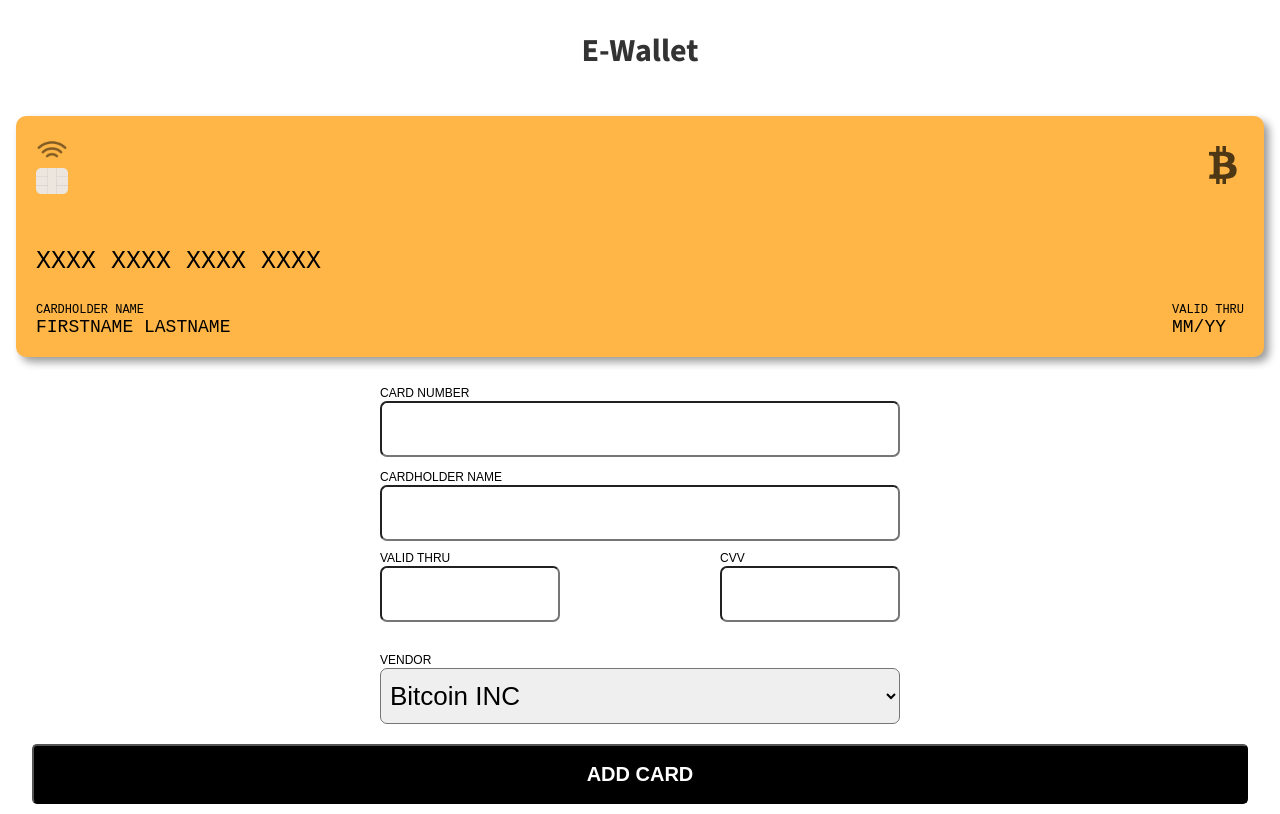
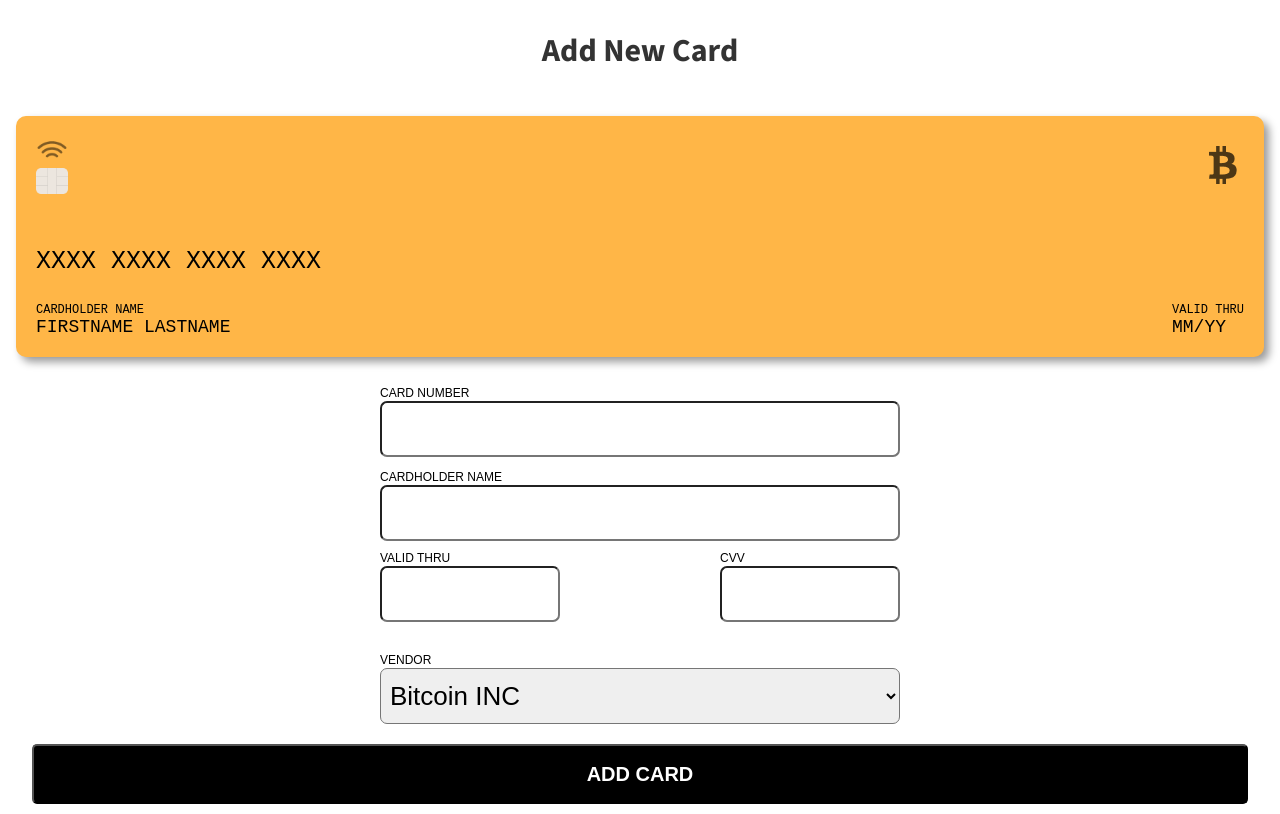
Before and after one commit to yret1/grupp6react, a React (Vite) app: page /new in a window 1280 px wide. Built offline with nearby package versions, Linux system fonts and the light colour scheme; a web font is replaced by a local one.

Commit message:
Update TopComponent.jsx

```diff
--- a/src/components/TopComponent.jsx
+++ b/src/components/TopComponent.jsx
@@ -1,12 +1,20 @@
-
-import "../styles/TopComponent.css";
+import "../styles/TopComponent.css"
+import { useLocation } from 'react-router-dom'
 
 const TopComponent = () => {
+  const location = useLocation();
+  let title = "E-Wallet"
+
+  if (location.pathname === "/new") {
+    title = "Add New Card"
+
+  }
+
   return (
-   <section className="headwrapper">
-     <h1 className="headline">E-Wallet</h1>
-   </section>
-  )
+    <section className="headwrapper">
+      <h1 className="headline">{title}</h1>
+    </section>
+  );
 }
 
 export default TopComponent
```
